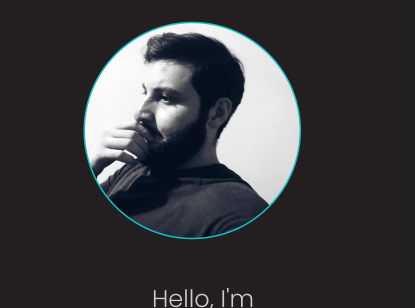
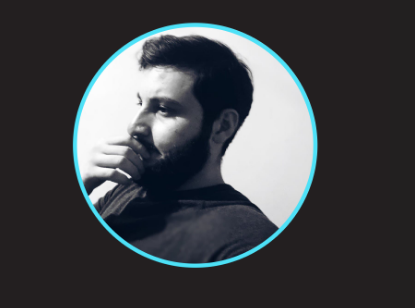
Before and after one commit to MubiynDev/MY-PORTFOLIO, a plain HTML site: page index.html in a window 390 px wide. Shown: the part 71-379 px from the top of the page, 415 px wide, since content can reach past the window. Drawn offline with Linux system fonts and the light colour scheme.

Commit message:
last changes

```diff
--- a/css/styles.css
+++ b/css/styles.css
@@ -421,7 +421,7 @@ label{
     color: #fff;
     width: 45px;
     height: 45px;
-    right: 3% !important;
+    right: 7% !important;
     bottom: 5% !important;
     font-size: 22px;
     text-align: center;
@@ -455,7 +455,7 @@ label{
           background-color: rgb(17, 224, 224) !important;
       }
       .media-image{
-         width: 400px;
+         width: 250px;
       }
       .hello{
           text-align: center;
--- a/index.html
+++ b/index.html
@@ -44,7 +44,7 @@
                     </div>
            </nav>
            <div class="media-image d-md-none d-lg-none d-xl-none  mx-auto">
-             <img src="images/me__circle.png" class="" alt="">
+             <img src="images/formedia3.png" class="" alt="">
            </div>
            <h1 class="hello pl-3">Hello, I'm</h1>
            <h1 class="myname pl-3">Mubiyn Safiyyulloh</h1>
```
Also changed, not shown: images/formedia2.png (added), images/formedia3.png (added), images/me__circle2.png (added).
